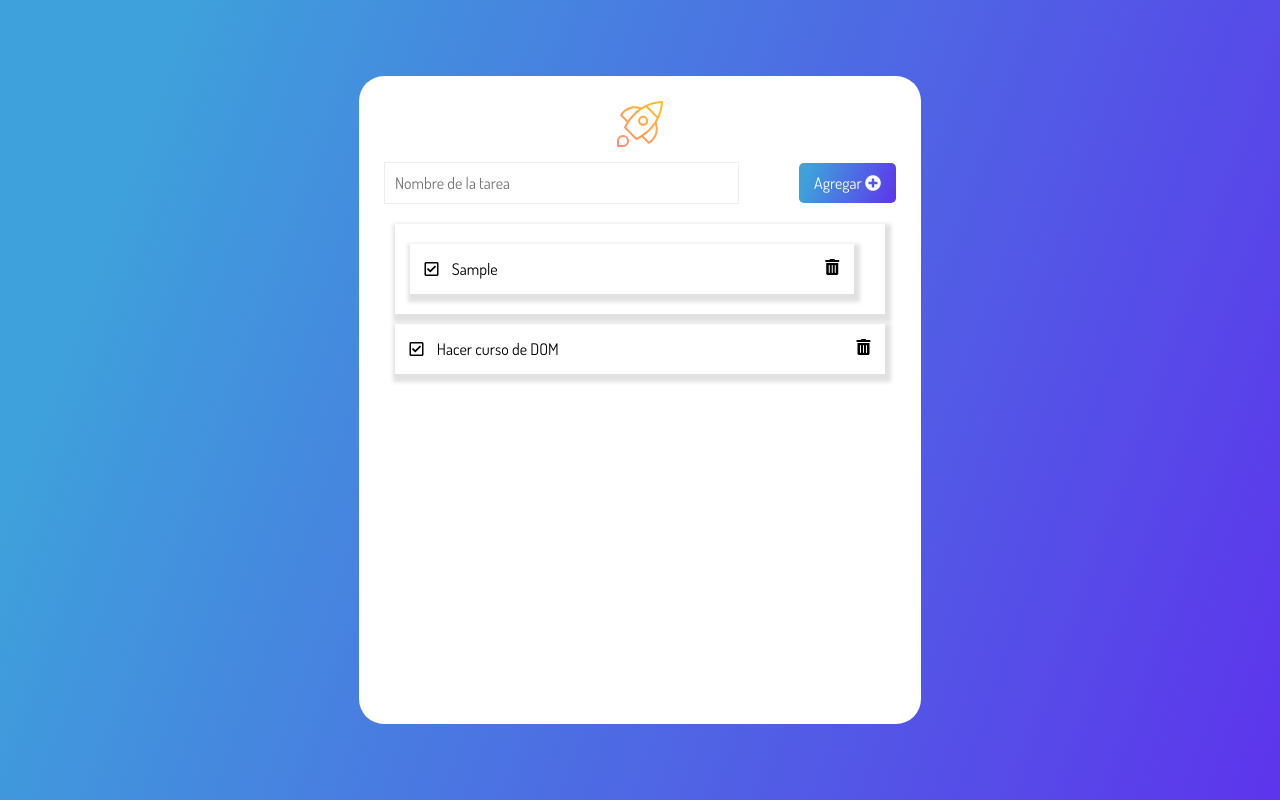
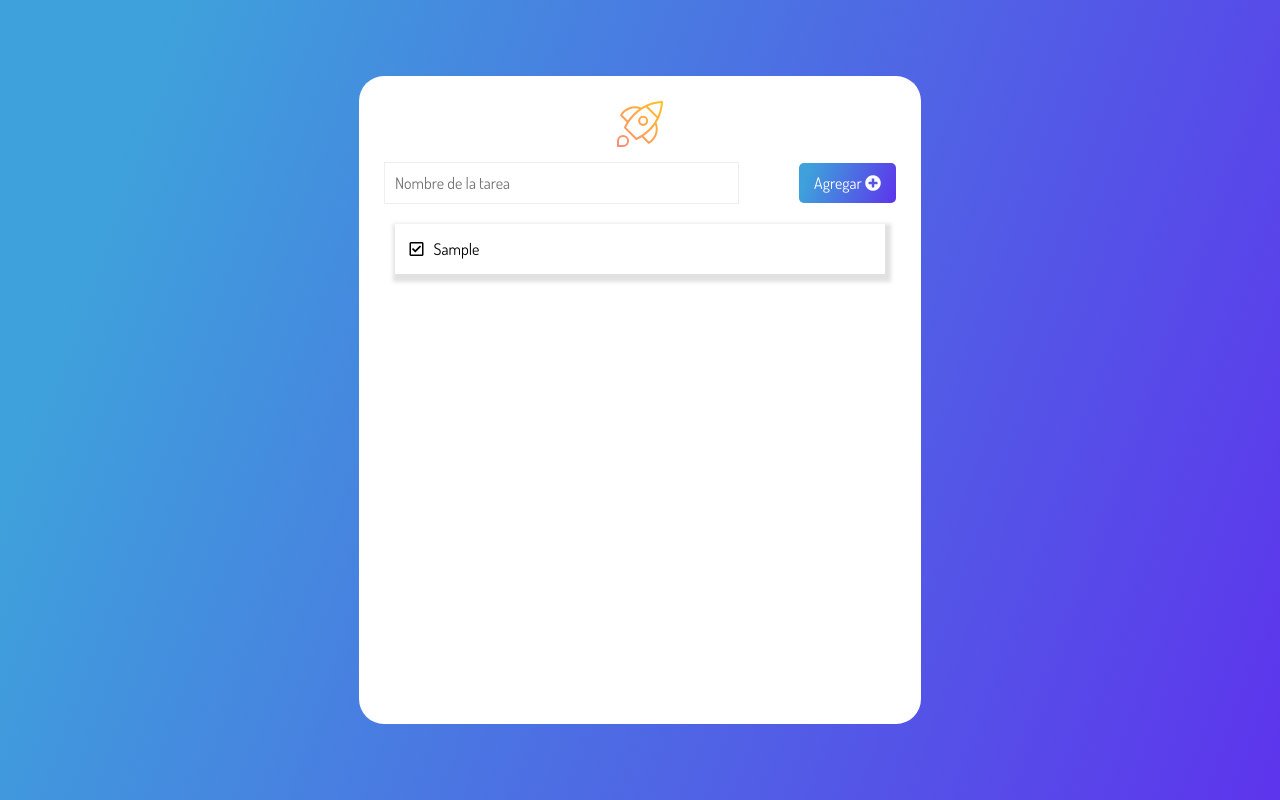
Before and after one commit to MarianMiranda/TP-Js-DOM, a plain HTML site: page index.html in a window 1280 px wide. Both pictures are taken after typing "Sample" into the empty fields and a click on the button "Agregar". Drawn offline with Linux system fonts and the light colour scheme.

Commit message:
clase04 completada

```diff
--- a/index.html
+++ b/index.html
@@ -40,17 +40,7 @@
           </form>
         </div>
 
-        <ul class="cardsList">
-          <li class="card" data-task>
-
-          </li>
-          <li class="card" >
-            <div>
-              <i class="far fa-check-square icon"></i>
-              <span class="task">Hacer curso de DOM</span>
-            </div>
-            <i class="fas fa-trash-alt trashIcon icon"></i>
-          </li>
+        <ul class="cardsList" data-list>
         </ul>
       </div>
     </main>
--- a/script.js
+++ b/script.js
@@ -1,30 +1,52 @@
+//Inmediately invoked function expression IIFE
+
+( () => {
+
 const btn = document.querySelector("[data-form-btn]");
-console.log(btn);
 
 const createTask = (evento) => {
     evento.preventDefault();
     const input = document.querySelector("[data-form-input]");
     const value = input.value;
-    const list = document.querySelector("[data-task]");
+    const list = document.querySelector("[data-list]");
     const task = document.createElement("li");
     task.classList.add("card"); //agregar clase
+    input.value = "";
 
-    input.value = "";
-    const content = `<div>
-        <i class="far fa-check-square icon"></i>
-        <span class="task">${value}</span>
-        </div>
-        <i class="fas fa-trash-alt trashIcon icon"></i>`;
-    task.innerHTML = content;
+    const taskContent = document.createElement("div");
+    const titleTask = document.createElement("span");
+    titleTask.classList.add("task");
+    titleTask.innerText = value;
+    taskContent.appendChild(checkComplete());
+    taskContent.appendChild(titleTask);
 
+    const content =
+        `<i class="fas fa-trash-alt trashIcon icon"></i>`;
+    //task.innerHTML = content;
+    task.appendChild(taskContent);
     list.appendChild(task); //agregar hijo
 
-    console.log(content);
 };
 
 btn.addEventListener("click", createTask);
 
+const checkComplete = () => {
+    const i = document.createElement("i");
+    i.classList.add("far", "fa-check-square", "icon");
+    i.addEventListener("click", completeTask);
 
+    return i;
+};
+
+
+const completeTask = (event) => {
+    const element = event.target;
+    element.classList.toggle("fas");
+    element.classList.toggle("completeICon");
+    element.classList.toggle("far");
+};
+
+}) ();
 
 
 //necesitamos un "listener" (Saber que hizo click)
```
